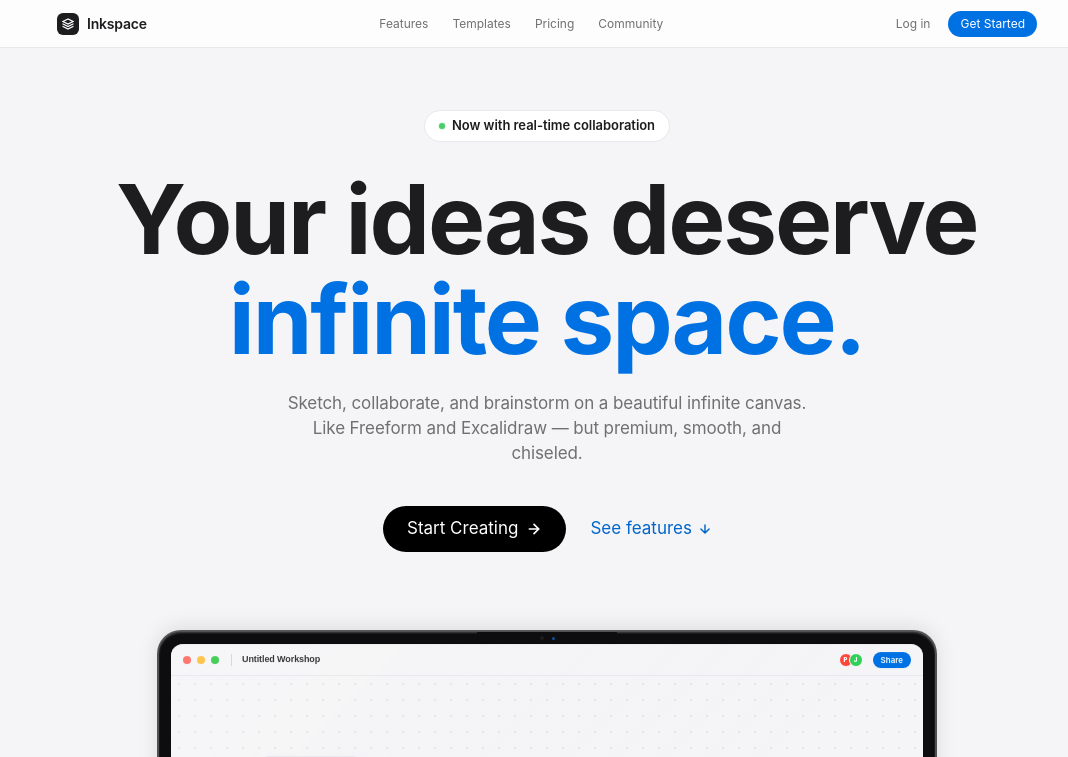
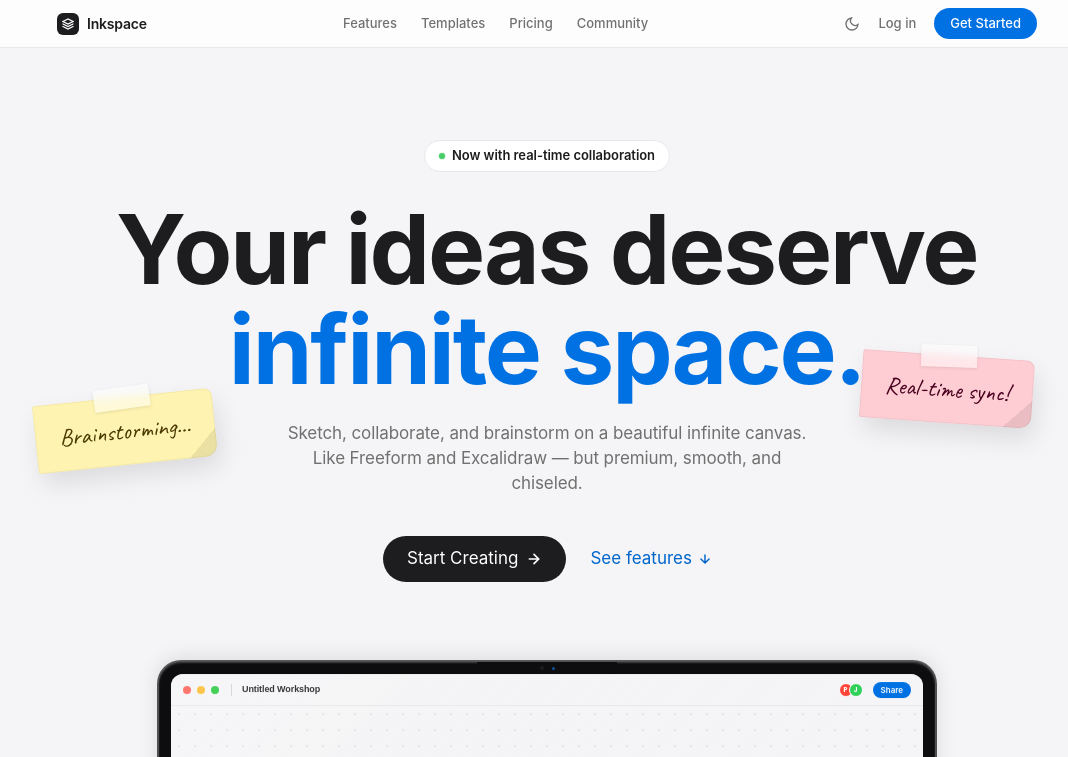
Before and after one commit to Aryan-theccool/Big-market-, a Next.js app: page / in a window 1280 px wide. Shown: the top 757 px of the page, without its empty margins (93-1161 px from the left). Built offline with nearby package versions, Linux system fonts and the light colour scheme; a web font is replaced by a local one.

Commit message:
feat: implement landing page with animated hero canvas and navigation component

```diff
--- a/src/app/page.tsx
+++ b/src/app/page.tsx
@@ -4,18 +4,23 @@ import React, { useState, useEffect, useRef } from 'react';
 import Link from 'next/link';
 import LaptopShowcase from '@/components/ui/LaptopShowcase';
 
+import { useCanvasStore } from '@/store/canvasStore';
+
 /* ─── Tokens ─────────────────────────────────────────────────────────────── */
 /* ─── Tokens ─────────────────────────────────────────────────────────────── */
-const BG      = '#ffffff'; /* Snow surface */
-const BG2     = '#f5f5f7'; /* Fog canvas */
-const BORDER  = '#e8e8ed'; /* Silver Mist */
-const ACCENT  = '#0071e3'; /* Azure accent */
-const ACCENTL = 'rgba(0,113,227,0.08)';
-const T1      = '#1d1d1f'; /* Ink primary text */
-const T2      = '#707070'; /* Graphite secondary text */
-const T3      = '#474747'; /* Slate tertiary text */
+const BG      = 'var(--bg-surface)'; /* Snow surface */
+const BG2     = 'var(--bg-canvas)'; /* Fog canvas */
+const BORDER  = 'var(--border)'; /* Silver Mist */
+const ACCENT  = 'var(--accent)'; /* Azure accent */
+const ACCENTL = 'var(--accent-glow)';
+const T1      = 'var(--text-primary)'; /* Ink primary text */
+const T2      = 'var(--text-secondary)'; /* Graphite secondary text */
+const T3      = 'var(--text-muted)'; /* Slate tertiary text */
 const FD      = '"SF Pro Display", -apple-system, BlinkMacSystemFont, "Segoe UI", Roboto, "Inter", sans-serif';
 const FM      = '"Fira Code", ui-monospace, monospace';
+
+function SunIcon() { return <svg width="16" height="16" viewBox="0 0 24 24" fill="none" stroke="currentColor" strokeWidth="2" strokeLinecap="round"><circle cx="12" cy="12" r="5"/><path d="M12 1v2M12 21v2M4.22 4.22l1.42 1.42M18.36 18.36l1.42 1.42M1 12h2M21 12h2M4.22 19.78l1.42-1.42M18.36 5.64l1.42-1.42"/></svg>; }
+function MoonIcon() { return <svg width="16" height="16" viewBox="0 0 24 24" fill="none" stroke="currentColor" strokeWidth="2" strokeLinecap="round"><path d="M21 12.79A9 9 0 1 1 11.21 3 7 7 0 0 0 21 12.79z"/></svg>; }
 
 /* ─── Animated canvas hero preview ──────────────────────────────────────── */
 function HeroCanvas() {
@@ -111,11 +116,14 @@ function HeroCanvas() {
 /* ─── Navbar ─────────────────────────────────────────────────────────────── */
 function Navbar() {
   const [scrolled, setScrolled] = useState(false);
+  const store = useCanvasStore();
+
   useEffect(() => {
+    store.hydrate();
     const fn = () => setScrolled(window.scrollY > 20);
     window.addEventListener('scroll', fn, { passive: true });
     return () => window.removeEventListener('scroll', fn);
-  }, []);
+  }, [store]);
 
   return (
     <nav style={{
@@ -136,23 +144,26 @@ function Navbar() {
           <span style={{ fontFamily: FD, fontSize: 14, fontWeight: 600, color: '#1d1d1f', letterSpacing: '-0.2px' }}>Inkspace</span>
         </a>
 
-        <div className="hidden md:flex" style={{ gap: 24 }}>
+        <div className="hidden md:flex gap-6">
           {['Features', 'Templates', 'Pricing', 'Community'].map(l => (
-            <a key={l} href={`#${l.toLowerCase()}`} style={{ fontFamily: FD, fontSize: 12, fontWeight: 400, color: '#707070', textDecoration: 'none', transition: 'color 0.15s' }}
-              onMouseEnter={e => { e.currentTarget.style.color = '#1d1d1f'; }}
-              onMouseLeave={e => { e.currentTarget.style.color = '#707070'; }}>
+            <a key={l} href={`#${l.toLowerCase()}`} style={{ fontFamily: FD, fontSize: 13, fontWeight: 500, color: T2, textDecoration: 'none', transition: 'color 0.15s' }}
+              onMouseEnter={e => { e.currentTarget.style.color = T1; }}
+              onMouseLeave={e => { e.currentTarget.style.color = T2; }}>
               {l}
             </a>
           ))}
         </div>
 
         <div style={{ display: 'flex', alignItems: 'center', gap: 18 }}>
-          <Link href="/boards" style={{ fontFamily: FD, fontSize: 12, fontWeight: 400, color: '#707070', textDecoration: 'none', transition: 'color 0.15s' }}
-            onMouseEnter={e => (e.currentTarget.style.color = '#1d1d1f')}
-            onMouseLeave={e => (e.currentTarget.style.color = '#707070')}>
+          <button onClick={store.toggleTheme} style={{ background: 'transparent', border: 'none', cursor: 'pointer', color: T2, display: 'flex', alignItems: 'center', justifyContent: 'center' }}>
+            {store.theme === 'light' ? <MoonIcon /> : <SunIcon />}
+          </button>
+          <Link href="/boards" style={{ fontFamily: FD, fontSize: 13, fontWeight: 500, color: T2, textDecoration: 'none', transition: 'color 0.15s' }}
+            onMouseEnter={e => (e.currentTarget.style.color = T1)}
+            onMouseLeave={e => (e.currentTarget.style.color = T2)}>
             Log in
           </Link>
-          <Link href="/boards" style={{ fontFamily: FD, fontSize: 12, fontWeight: 400, color: 'white', background: ACCENT, textDecoration: 'none', padding: '4px 12px', borderRadius: 999, display: 'inline-flex', alignItems: 'center', transition: 'background 0.15s' }}
+          <Link href="/boards" style={{ fontFamily: FD, fontSize: 13, fontWeight: 500, color: 'white', background: ACCENT, textDecoration: 'none', padding: '6px 16px', borderRadius: 999, display: 'inline-flex', alignItems: 'center', transition: 'background 0.15s' }}
             onMouseEnter={e => { e.currentTarget.style.background = '#0066cc'; }}
             onMouseLeave={e => { e.currentTarget.style.background = ACCENT; }}>
             Get Started
@@ -164,10 +175,56 @@ function Navbar() {
 }
 
 /* ─── Hero ───────────────────────────────────────────────────────────────── */
+function HeroNote({ text, color, rot, top, left, right, bottom, delay }: any) {
+  const bg = color === 'yellow' ? '#FEF3B0' : color === 'pink' ? '#FECDD3' : color === 'blue' ? '#BFDBFE' : color === 'green' ? '#BBF7D0' : '#E5E7EB';
+  const textCol = color === 'yellow' ? '#4A3800' : color === 'pink' ? '#4A0020' : color === 'blue' ? '#003060' : color === 'green' ? '#003010' : '#1C1C1E';
+
+  return (
+    <div className="hidden md:flex" style={{
+      position: 'absolute', top, left, right, bottom,
+      transform: `rotate(${rot}deg)`,
+      background: bg,
+      padding: '16px 24px',
+      borderRadius: '2px 8px 12px 2px',
+      boxShadow: '4px 12px 24px rgba(0,0,0,0.1), inset 0 0 0 1px rgba(0,0,0,0.05)',
+      fontFamily: "'Caveat', cursive",
+      fontSize: 24,
+      color: textCol,
+      animation: `float 6s ease-in-out ${delay}s infinite`,
+      zIndex: 0,
+      alignItems: 'center',
+      justifyContent: 'center',
+      minWidth: 140,
+      textAlign: 'center'
+    }}>
+      {/* Tape */}
+      <div style={{
+        position: 'absolute', top: -10, left: '50%', transform: 'translateX(-50%) rotate(-2deg)',
+        width: 56, height: 22, background: 'rgba(255,255,255,0.5)',
+        boxShadow: '0 1px 3px rgba(0,0,0,0.1)', backdropFilter: 'blur(4px)'
+      }} />
+      {/* Fold */}
+      <div style={{
+        position: 'absolute', bottom: 0, right: 0, width: 28, height: 28,
+        background: 'linear-gradient(135deg, transparent 50%, rgba(0,0,0,0.08) 50%)',
+        borderRadius: '0 0 12px 0'
+      }} />
+      {text}
+    </div>
+  );
+}
+
 function Hero() {
   return (
-    <section style={{ paddingTop: 110, paddingBottom: 80, background: BG2, position: 'relative', overflow: 'hidden' }}>
-      <div style={{ maxWidth: 1024, margin: '0 auto', padding: '0 24px', position: 'relative', display: 'flex', flexDirection: 'column', alignItems: 'center', textAlign: 'center' }}>
+    <section style={{ paddingTop: 140, paddingBottom: 80, background: BG2, position: 'relative', overflow: 'hidden' }}>
+
+      {/* Floating background notes */}
+      <HeroNote text="Brainstorming..." color="yellow" rot={-6} top="28%" left="10%" delay={0} />
+      <HeroNote text="Real-time sync!" color="pink" rot={4} top="25%" right="12%" delay={1} />
+      <HeroNote text="Infinite space" color="blue" rot={8} bottom="20%" left="6%" delay={0.5} />
+      <HeroNote text="Dark mode supported" color="green" rot={-4} bottom="25%" right="8%" delay={1.5} />
+
+      <div style={{ maxWidth: 1024, margin: '0 auto', padding: '0 24px', position: 'relative', display: 'flex', flexDirection: 'column', alignItems: 'center', textAlign: 'center', zIndex: 10 }}>
         {/* Eyebrow / Badge */}
         <div style={{ display: 'inline-flex', alignItems: 'center', gap: 7, background: BG, border: `1px solid ${BORDER}`, borderRadius: 100, padding: '5px 14px', marginBottom: 28 }}>
           <div style={{ width: 6, height: 6, borderRadius: '50%', background: '#34C759', animation: 'pulse-glow 2s ease-in-out infinite' }}/>
@@ -187,9 +244,9 @@ function Hero() {
 
         {/* CTAs: Single primary Black Pill + Cobalt Inline Text Link */}
         <div style={{ display: 'flex', alignItems: 'center', justifyContent: 'center', gap: 24, flexWrap: 'wrap', marginBottom: 20, animation: 'fade-slide-up 0.45s 0.18s both' }}>
-          <Link href="/boards" style={{ fontFamily: FD, fontSize: 17, fontWeight: 400, color: 'white', background: '#000000', textDecoration: 'none', padding: '10px 24px', borderRadius: 999, display: 'inline-flex', alignItems: 'center', gap: 8 }}
-            onMouseEnter={e => { e.currentTarget.style.background = '#1d1d1f'; }}
-            onMouseLeave={e => { e.currentTarget.style.background = '#000000'; }}>
+          <Link href="/boards" style={{ fontFamily: FD, fontSize: 17, fontWeight: 400, color: 'var(--bg-surface)', background: T1, textDecoration: 'none', padding: '10px 24px', borderRadius: 999, display: 'inline-flex', alignItems: 'center', gap: 8 }}
+            onMouseEnter={e => { e.currentTarget.style.transform = 'scale(1.05)'; }}
+            onMouseLeave={e => { e.currentTarget.style.transform = 'scale(1)'; }}>
             Start Creating
             <svg width="16" height="16" viewBox="0 0 24 24" fill="none" stroke="currentColor" strokeWidth="2.5" strokeLinecap="round"><path d="M5 12h14M12 5l7 7-7 7"/></svg>
           </Link>
```
